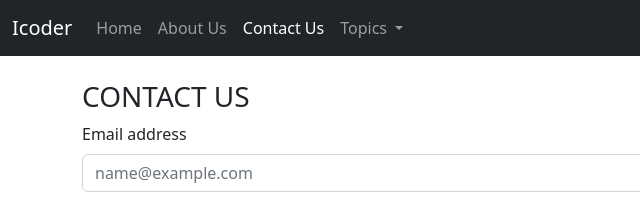
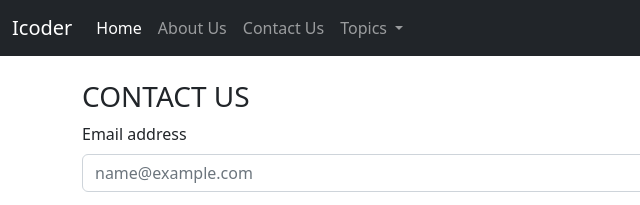
Before and after one commit to dikshagautam20/Coder.github.io, a plain HTML site: page contact.html in a window 1280 px wide. Shown: the top 205 px of the page, 0-640 px from the left. Drawn offline with nearby package versions, Linux system fonts and the light colour scheme.

Commit message:
Update contact.html

```diff
--- a/contact.html
+++ b/contact.html
@@ -18,19 +18,19 @@
                   <span class="navbar-toggler-icon"></span>
               </button>
               <div class="collapse navbar-collapse" id="navbarNavDropdown">
-                  <ul class="navbar-nav">
+                  <ul class="navbar-nav me-auto mb-2 mb-lg-0">
+
           <li class="nav-item">
-                          <a class="nav-link " aria-current="page" href="/index.html">Home</a>
+            <a class="nav-link active" aria-current="page" href="/Coder.github.io/index.html">Home</a>
           </li>
           <li class="nav-item">
-                          <a class="nav-link " href="/about.html">About Us</a>
+            <a class="nav-link" href="/Coder.github.io/about.html">About Us</a>
           </li>
           <li class="nav-item">
-                          <a class="nav-link active" href="/contact.html">Contact Us</a>
+            <a class="nav-link" href="/Coder.github.io/contact.html">Contact Us</a>
           </li>
           <li class="nav-item dropdown">
-                          <a class="nav-link dropdown-toggle" href="#" role="button" data-bs-toggle="dropdown"
-                              aria-expanded="false">
+            <a class="nav-link dropdown-toggle" href="#" role="button" data-bs-toggle="dropdown" aria-expanded="false">
               Topics
             </a>
             <ul class="dropdown-menu">
```
Lines whose indentation alone changed are shown as unchanged.
